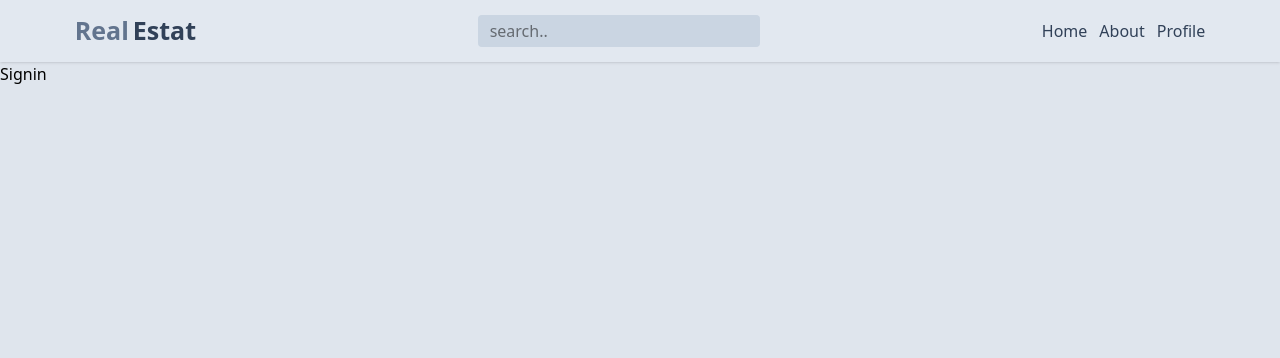
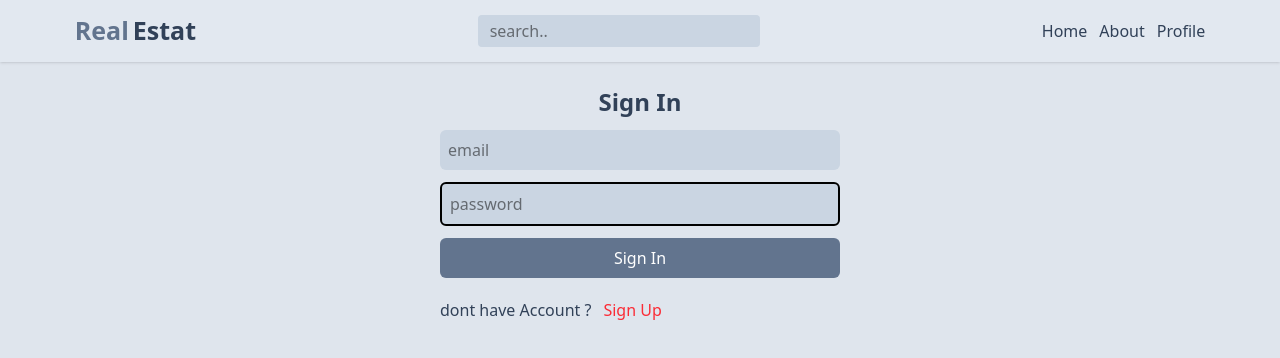
Before and after one commit to rahid-codeinstack/realestate-mern, a React (Vite) app in the folder client/: page /sign-in in a window 1280 px wide. Shown: the top 358 px of the page. Built offline with nearby package versions, Linux system fonts and the light colour scheme.

Commit message:
created complet sign-in page ui and add functionality

```diff
--- a/client/src/pages/Signin.jsx
+++ b/client/src/pages/Signin.jsx
@@ -1,9 +1,100 @@
+import {Link} from 'react-router-dom'
+import { useState } from 'react'
+import axios from 'axios'
+import { useNavigate } from 'react-router-dom';
+const emailRegix = /^[^\s@]+@[^\s@]+\.[^\s@]{2,}$/i;
 
 
-function Signin() {
+
+function SignIn() {
+    const [FormData,setFormData]=useState({
+        email:"",
+        password:"",
+    })
+    const [Error,setError]=useState('');
+    const [Message,setMessage]=useState('')
+    const [isLoading,setisLoadging]=useState(false);
+    const navigate=useNavigate()
+
+
+
+function HandleChange(e){
+  const Value=e.target.value;
+  const id=e.target.id;
+  setFormData({...FormData,[id]:Value});
+}
+
+function ClearError(){
+    setTimeout(() => {
+        setError("")
+    }, 4000);
+}
+function ValidateForm(){
+  const {username,email,password}=FormData;
+  if(!email || !password)
+  {
+     setError('form all field required')
+    return ClearError()
+  }
+
+  if(!emailRegix.test(email))
+  {
+     setError("!wrong credential")
+    return ClearError()
+  }
+  if(password.length < 6)
+  {
+     setError("!wrong credential")
+    return ClearError();
+  }
+}
+async function HandleSubmiteForm(e){
+    e.preventDefault();
+    ValidateForm()
+  try {
+      setisLoadging(true)
+    const res= await axios.post('/api/auth/signin',FormData)
+    if(!res.data.success)
+    {
+      setisLoadging(false)
+      setError(res.data.message)
+      return ClearError();
+    }
+      setisLoadging(false)
+      setMessage(res.data.message)
+       navigate("/")
+
+
+
+  } catch (error) {
+    console.log(error)
+      setError(error.message)
+      setisLoadging(false)
+      ClearError()
+
+  }
+
+
+}
   return (
-    <div>Signin</div>
+      <div className="mt-3 w-70 sm:w-100 mx-auto py-3">
+        <header><h1 className="text-2xl text-center mb-3 font-bold text-slate-700">Sign In</h1></header>
+          <form onSubmit={HandleSubmiteForm} className="flex justify-center items-center flex-col   gap-3 ">
+
+              <input type="email" onChange={HandleChange} value={FormData.email} placeholder="email" className="bg-slate-300 w-full rounded-md p-2  txt-white focus:border-2 " id="email" required />
+              <input type="password" onChange={HandleChange} value={FormData.password} placeholder="password" className="bg-slate-300 w-full rounded-md p-2 border-2 txt-white focus:border-slate-500  " id="password" required />
+              <button disabled={isLoading} type="submite" className="py-2 bg-slate-500 w-full px-2 text-white cursor-pointer rounded-md hover:opacity-90 transition-all ">{isLoading ? "Loading...":"Sign In"}</button>
+              <div className="flex w-full mt-2 gap-3">
+                  <span className="text-slate-700"> dont have Account ? </span>
+                  <Link to="/sign-up" className='text-red-500'>Sign Up</Link>
+              </div>
+              <div className='text-red-500 w-full  py-2 px-2 '>
+               {Error && !Message && <span>{Error}</span>}
+              {!Error && Message && <span>{Message}</span>}
+              </div>
+          </form>
+      </div>
   )
 }
 
-export default Signin
+export default SignIn;
```
